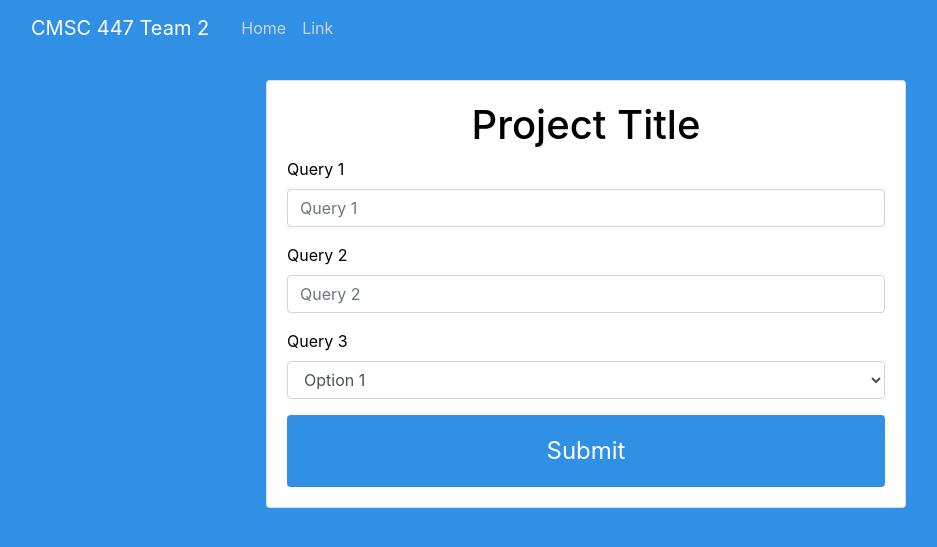
After one commit to QQuispe/COVID-Web-Application, a Flask app: template templates/home.html in a window 1280 px wide. The commit adds this page. Shown: the top 547 px of the page, without its empty margins (54-991 px from the left). Run offline with Flask 2, Linux system fonts and the light colour scheme; the template is opened without the code that fills it, so the values that code supplies are empty; some libraries are stand-ins or nearby versions.

Commit message:
basic UI

```diff
--- a/map.py
+++ b/map.py
@@ -1 +1,10 @@
-# Test file
+from flask import Flask, flash, render_template
+
+app = Flask(__name__)
+
+@app.route('/')
+def index():
+    return render_template('home.html')
+
+if __name__ == '__main__':
+    app.run()
--- /dev/null
+++ b/static/css/style.css
@@ -0,0 +1,95 @@
+body {
+    background: #2f90e5;
+    color: black;
+    margin-top: 5rem;
+  }
+
+  h1, h2, h3, h4, h5, h6 {
+    color: #ffffff;
+  }
+
+  ul {
+    margin: 0;
+  }
+
+  .bg-nav {
+    background-color: #2f90e5;
+  }
+
+  .button {
+    background-color: white;
+    color: #2f90e5;
+    padding: 18px 36px;
+    text-align: center;
+    text-decoration: none;
+    display: inline-block;
+    font-size: 24px;
+    border-radius: 4px;
+    transition-duration: 0.4s;
+  }
+
+  .button:hover {
+    background-color: #2f90e5;
+    color: white;
+  }
+
+  /* main button css */
+  .b {
+    background-color: #2f90e5;
+    border: none;
+    color: white;
+    padding: 18px 62px;
+    text-align: center;
+    text-decoration: none;
+    display: inline-block;
+    font-size: 24px;
+    border-radius: 4px;
+    transition-duration: 0.4s;
+  }
+
+  .b:hover {
+    background-color: #236fb1;
+    color: white;
+  }
+
+  .site-header .navbar-nav .nav-link {
+    color: #cbd5db;
+  }
+
+  .site-header .navbar-nav .nav-link:hover {
+    color: #ffffff;
+  }
+
+  .site-header .navbar-nav .nav-link.active {
+    font-weight: 500;
+  }
+
+  .center {
+    margin: auto;
+    width: 80%;
+    padding: 10px;
+  }
+
+  /* set text inside cards to black */
+  .card-body h1, h2, h3, h4, h5, h6 {
+    color: black;
+  }
+
+  /* set text inside cards to black */
+  .card-body p {
+    color: black;
+  }
+
+
+  .card {
+          margin: 0 auto; /* Added */
+          float: none; /* Added */
+          margin-bottom: 10px; /* Added */
+  }
+
+  .container-fluid {
+    padding-right: 15px;
+    padding-left: 15px;
+    margin-right: auto;
+    margin-left: auto;
+  }
--- a/static/style.css
+++ /dev/null
@@ -1 +0,0 @@
-/* CSS file */
--- a/templates/base.html
+++ b/templates/base.html
@@ -1,12 +1,74 @@
 <!DOCTYPE html>
-<html lang="en">
+<html>
+
 <head>
+	<title>CMSC 447 Team 2</title>
+	<!-- Required meta tags -->
+	<meta charset="utf-8">
+	<meta content="width=device-width, initial-scale=1, shrink-to-fit=no" name="viewport">
 
-<meta charset="utf-8">
- 	<title></title>
- 	<link href="style.css" rel="stylesheet" />
+	<!-- Bootstrap CSS -->
+	<link crossorigin="anonymous" href="https://stackpath.bootstrapcdn.com/bootstrap/4.3.1/css/bootstrap.min.css"
+		integrity="sha384-ggOyR0iXCbMQv3Xipma34MD+dH/1fQ784/j6cY/iJTQUOhcWr7x9JvoRxT2MZw1T" rel="stylesheet">
+
+	<!--main css-->
+	<link rel="stylesheet" href="{{ url_for('static', filename= 'css/style.css') }}">
+
+	<!-- favicon -->
+	<link rel="shortcut icon" type="image/png" href="#" />
+
+	<!-- JQuery Library-->
+	<script src="https://ajax.googleapis.com/ajax/libs/jquery/3.4.1/jquery.min.js"></script>
+
+	<!-- Background
+    <style>
+        body{
+            background: url("") no-repeat fixed center;
+            background-size: cover;
+            height: 100vh;
+            position: relative;
+        }
+    </style>
+	-->
 </head>
+
 <body>
-	<h1>CMSC 447 Team 2</h1>
+	<!-- Navigation -->
+	<header class="site-header">
+		<nav class="navbar navbar-expand-md navbar-dark bg-nav fixed-top">
+			<div class="container">
+				<a class="navbar-brand mr-4" href="#">CMSC 447 Team 2</a>
+				<button aria-controls="navbarToggle" aria-expanded="false" aria-label="Toggle navigation"
+					class="navbar-toggler" data-target="#navbarToggle" data-toggle="collapse" type="button">
+					<span class="navbar-toggler-icon"></span>
+				</button>
+				<div class="collapse navbar-collapse" id="navbarToggle">
+					<div class="navbar-nav mr-auto">
+						<a class="nav-item nav-link" href="#">Home</a>
+						<a class="nav-item nav-link" href="#">Link</a>
+					</div>
+					<!-- Navbar Right Side
+                <div class="navbar-nav">
+                    <a class="nav-item nav-link" href="#">Link 1</a>
+                    <a class="nav-item nav-link" href="#">Link 2</a>
+                </div>
+                 -->
+				</div>
+			</div>
+		</nav>
+	</header>
+
+	<div class="container-fluid">
+		{% block content %}{% endblock %}
+	</div>
+
+	<!-- Optional JavaScript -->
+	<!-- jQuery first, then Popper.js, then Bootstrap JS -->
+	<script crossorigin="anonymous" integrity="sha384-q8i/X+965DzO0rT7abK41JStQIAqVgRVzpbzo5smXKp4YfRvH+8abtTE1Pi6jizo"
+		src="https://code.jquery.com/jquery-3.3.1.slim.min.js"></script>
+	<script crossorigin="anonymous" integrity="sha384-UO2eT0CpHqdSJQ6hJty5KVphtPhzWj9WO1clHTMGa3JDZwrnQq4sF86dIHNDz0W1"
+		src="https://cdnjs.cloudflare.com/ajax/libs/popper.js/1.14.7/umd/popper.min.js"></script>
+	<script crossorigin="anonymous" integrity="sha384-JjSmVgyd0p3pXB1rRibZUAYoIIy6OrQ6VrjIEaFf/nJGzIxFDsf4x0xIM+B07jRM"
+		src="https://stackpath.bootstrapcdn.com/bootstrap/4.3.1/js/bootstrap.min.js"></script>
 </body>
 </html>
--- /dev/null
+++ b/templates/home.html
@@ -0,0 +1,37 @@
+{% extends "base.html" %}
+{% block content %}
+<div class="card card-body" style="max-width: 40rem;">
+    <div>
+        <h1 style="text-align: center">Project Title</h1>
+        <form method="get">
+            <div class="form-group">
+                <label for="query1">Query 1</label>
+                <input class="form-control" id="query1" placeholder="Query 1" type="text" name="query1" required />
+            </div>
+            <div class="form-group">
+                <label for="query2">Query 2</label>
+                <input class="form-control" id="query2" placeholder="Query 2" type="text" name="query2" required />
+            </div>
+
+            <div class="form-group">
+                <label for="query3">Query 3</label>
+                <select class="form-control" id="query3">
+                    <option>Option 1</option>
+                    <option>Option 2</option>
+                    <option>Option 3</option>
+                    <option>Option 4</option>
+                    <option>Option 5</option>
+                </select>
+            </div>
+
+
+            <button class="btn btn-lg btn-block b hover" type="submit">Submit</button>
+        </form>
+
+        <div class="top-buffer">
+            <!--The div element for the map -->
+            <div id="map"></div>
+        </div>
+    </div>
+</div>
+{% endblock content %}
```
